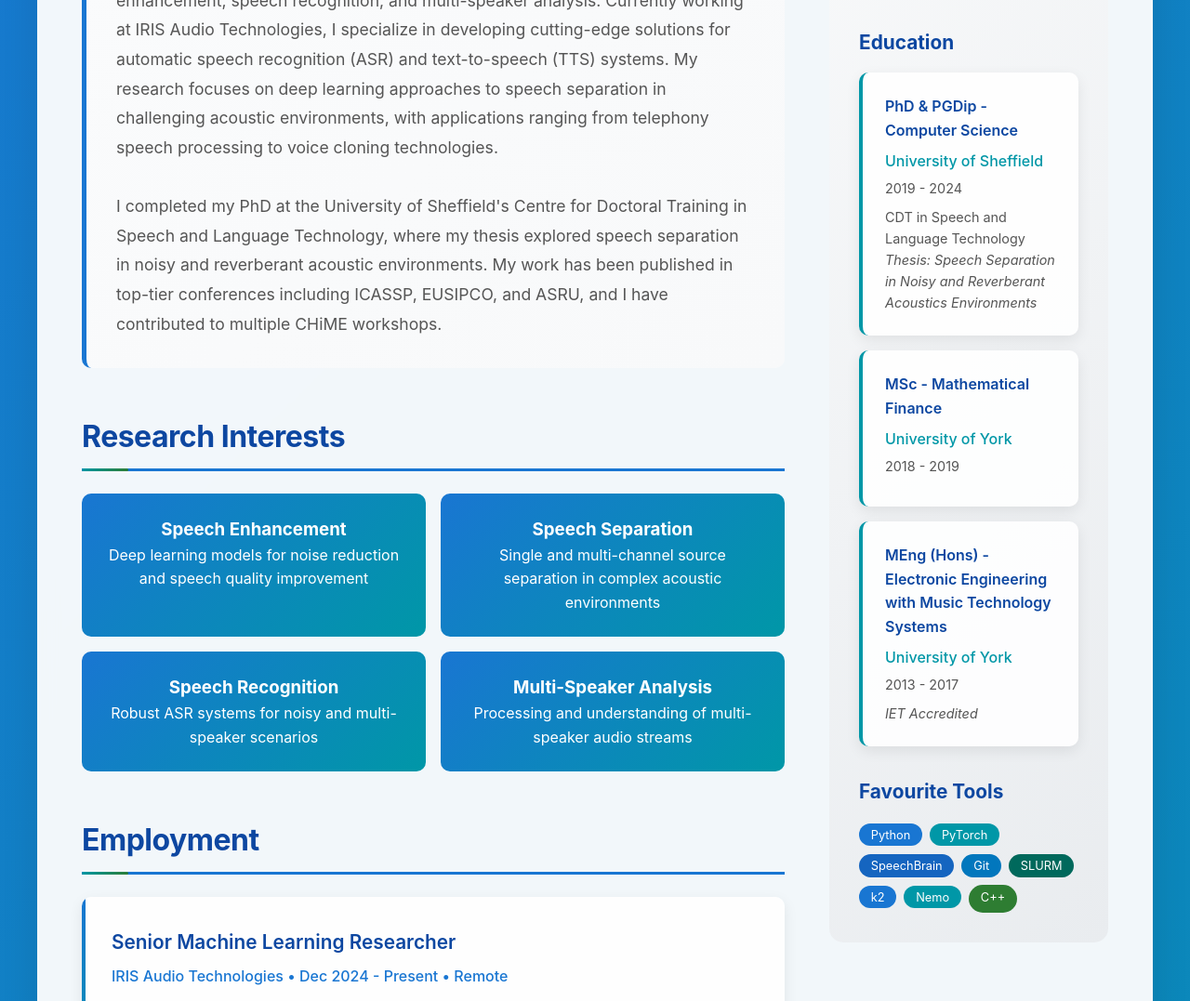
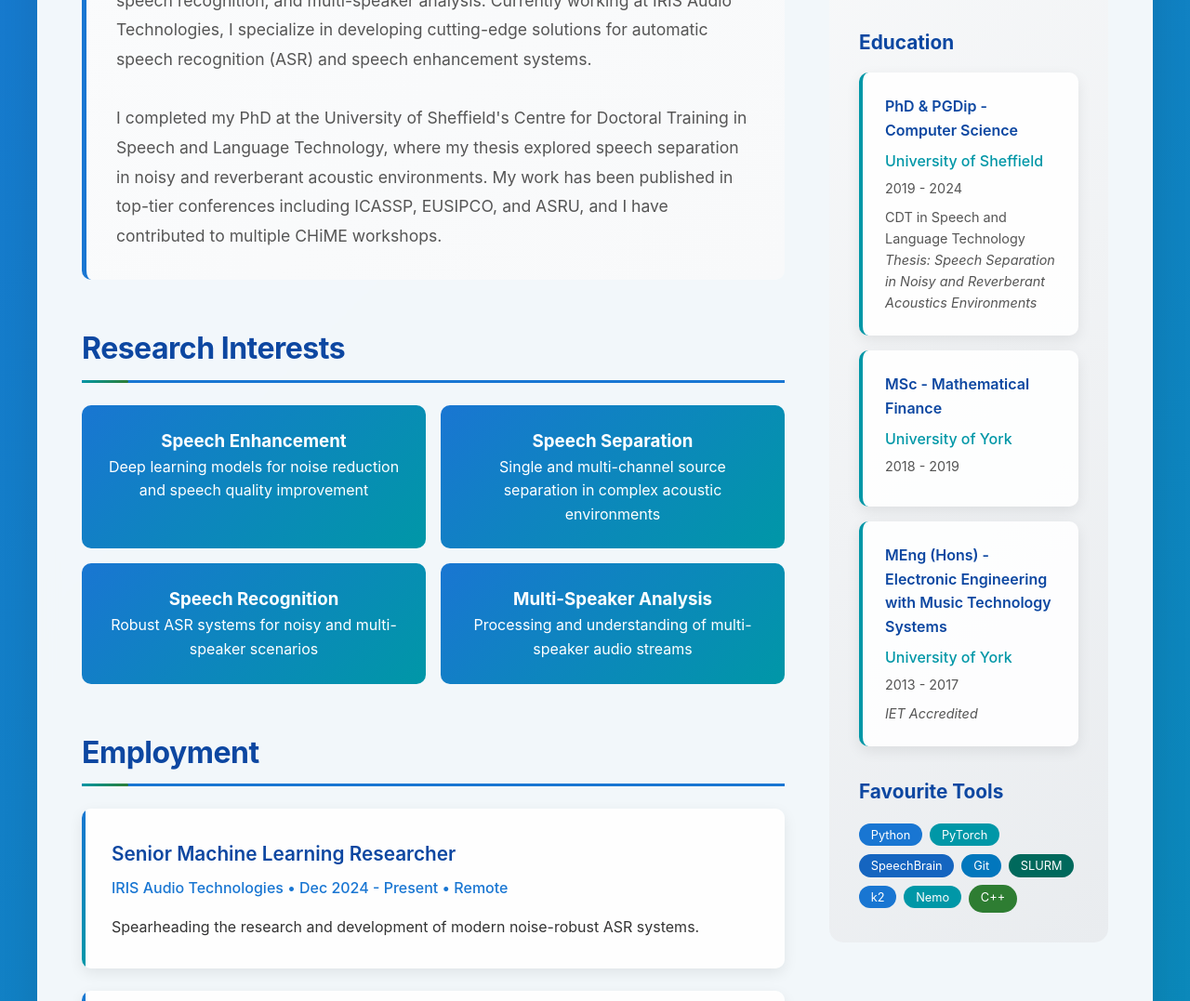
Before and after one commit to jwr1995/jwr1995.github.io, a plain HTML site: page index.html in a window 1280 px wide. Shown: the part 587-1664 px from the top of the page at 93% size. Drawn offline with Linux system fonts and the light colour scheme.

Commit message:
fixed bio

```diff
--- a/index.html
+++ b/index.html
@@ -642,7 +642,7 @@
                 <section class="section">
                     <h2 class="section-title">About</h2>
                     <div class="bio">
-                        I am a Speech Technology Researcher and Data Scientist with expertise in speech enhancement, speech recognition, and multi-speaker analysis. Currently working at IRIS Audio Technologies, I specialize in developing cutting-edge solutions for automatic speech recognition (ASR) and text-to-speech (TTS) systems. My research focuses on deep learning approaches to speech separation in challenging acoustic environments, with applications ranging from telephony speech processing to voice cloning technologies.
+                        I am a speech technology researcher with expertise in speech enhancement, speech recognition, and multi-speaker analysis. Currently working at IRIS Audio Technologies, I specialize in developing cutting-edge solutions for automatic speech recognition (ASR) and speech enhancement systems.
                         <br><br>
                         I completed my PhD at the University of Sheffield's Centre for Doctoral Training in Speech and Language Technology, where my thesis explored speech separation in noisy and reverberant acoustic environments. My work has been published in top-tier conferences including ICASSP, EUSIPCO, and ASRU, and I have contributed to multiple CHiME workshops.
                     </div>
@@ -676,7 +676,7 @@
                         <div class="job-title">Senior Machine Learning Researcher</div>
                         <div class="company-date">IRIS Audio Technologies • Dec 2024 - Present • Remote</div>
                         <div class="job-description">
-                            <p>Leading research and development of advanced speech processing solutions for production ASR and TTS systems. Focused on developing novel approaches to speech enhancement, data filtering, and model optimization for real-world deployment scenarios.</p>
+                            <p>Spearheading the research and development of modern noise-robust ASR systems. </p>
                         </div>
                     </div>
 
```
